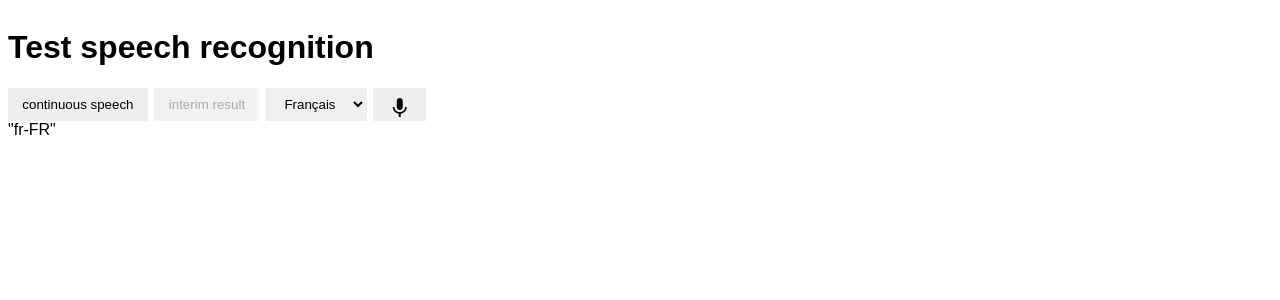
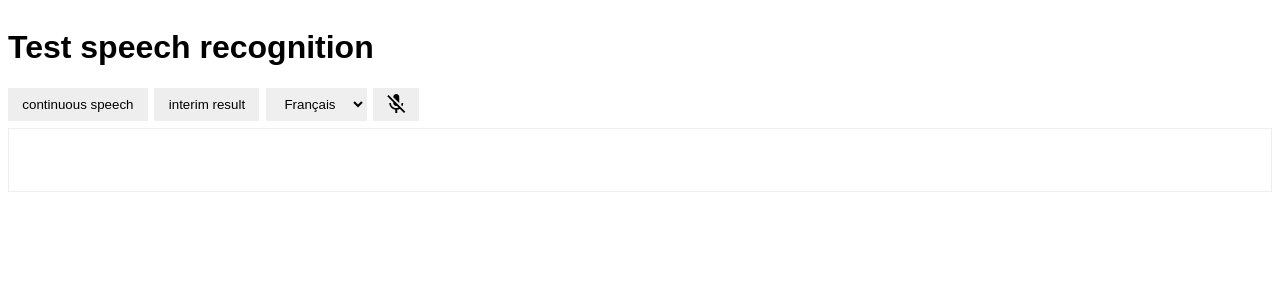
Before and after one commit to jlguenego/aspeech, an Angular app: page / in a window 1280 px wide. Both pictures are taken after a click on the button "mic". Shown: the top 300 px of the page. Built offline with nearby package versions, Linux system fonts and the light colour scheme.

Commit message:
visuel better

```diff
--- a/src/app/interfaces/ispeech-recognition.ts
+++ b/src/app/interfaces/ispeech-recognition.ts
@@ -22,7 +22,13 @@ export interface ISpeechRecognition {
    */
   onstart: () => void;
 
+  /**
+   * function that is run by the speech framework when order to stop recognizing speech has been received.
+   */
+  onend: () => void;
+
   onresult: (event: ISpeechEvent) => void;
+  onerror: (event: ISpeechEvent) => void;
 
 
   /**
--- a/src/app/speech-test/speech-test.component.html
+++ b/src/app/speech-test/speech-test.component.html
@@ -1,15 +1,16 @@
 <div class="command">
   <button (click)="toggleContinuous()">continuous speech</button>
-  <button disabled (click)="toggleInterimResults()">interim result</button>
+  <button (click)="toggleInterimResults()">interim result</button>
   <select [formControl]="dialect">
     <option *ngFor="let country of countries" [value]="country.code">{{country.label}}</option>
   </select>
   <button class="microphone" (click)="toggleMicrophone()">
-    <i class="material-icons">mic</i>
+    <i class="material-icons" *ngIf="!isStarted">mic</i>
+    <i class="material-icons" *ngIf="isStarted && !isListening">mic_off</i>
+    <i class="material-icons" *ngIf="isStarted && isListening">mic_none</i>
   </button>
 </div>
 <div class="textarea">
   <div class="interim">{{interimTranscript}}</div>
   <div class="final">{{finalTranscript}}</div>
 </div>
-{{dialect.value | json}}
--- a/src/app/speech-test/speech-test.component.scss
+++ b/src/app/speech-test/speech-test.component.scss
@@ -1,5 +1,7 @@
-.command>* {
-  vertical-align: middle;
+.command {
+  >* {
+    vertical-align: middle;
+  }
 }
 
 .interim {
@@ -9,3 +11,14 @@
 .final {
   color: black;
 }
+
+.microphone>.material-icons {
+  margin: -0.15em;
+}
+
+.textarea {
+  margin-top: 0.4em;
+  border: 0.1em solid #eee;
+  width: 100%;
+  min-height: 4em;
+}
--- a/src/app/speech-test/speech-test.component.ts
+++ b/src/app/speech-test/speech-test.component.ts
@@ -19,11 +19,14 @@ export class SpeechTestComponent implements OnInit {
     { label: 'English', code: 'en-NZ' },
   ];
 
-  recognizing = false;
   dialect = new FormControl('fr-FR');
 
   interimTranscript = '';
   finalTranscript = '';
+
+  isStarted = false;
+  isListening = false;
+  ignoreOnEnd = false;
 
   constructor(private app: ApplicationRef) { }
 
@@ -35,7 +38,7 @@ export class SpeechTestComponent implements OnInit {
 
     this.recognition.onstart = () => {
       console.log('onstart');
-      this.recognizing = true;
+      this.isListening = true;
     };
     this.recognition.onresult = (event: ISpeechEvent) => {
       console.log('on result', event);
@@ -54,8 +57,18 @@ export class SpeechTestComponent implements OnInit {
       }
 
     };
-    // recognition.onerror = function (event) { ... }
-    // recognition.onend = function () { ... }
+    this.recognition.onerror =  (event) => {
+      console.error('error', event);
+     }
+    this.recognition.onend = () => {
+      console.log('onend');
+      this.isListening = false;
+      if (this.ignoreOnEnd) {
+        return;
+      }
+      this.isStarted = false;
+      this.isListening = false;
+    };
   }
 
   toggleContinuous() {
@@ -66,25 +79,19 @@ export class SpeechTestComponent implements OnInit {
     this.recognition.interimResults = !this.recognition.interimResults;
   }
 
-
-
   toggleMicrophone() {
-
-    if (this.recognizing) {
+    if (this.isStarted) {
       this.recognition.stop();
       console.log('stop');
+      this.isStarted = false;
       return;
     }
     console.log('start');
+    this.isStarted = true;
+    this.ignoreOnEnd = false;
     this.finalTranscript = '';
     this.recognition.lang = this.dialect.value;
     this.recognition.start();
-    // ignore_onend = false;
-
-    // start_img.src = 'mic-slash.gif';
-    // showInfo('info_allow');
-    // showButtons('none');
-    // start_timestamp = event.timeStamp;
   }
 
 }
```
